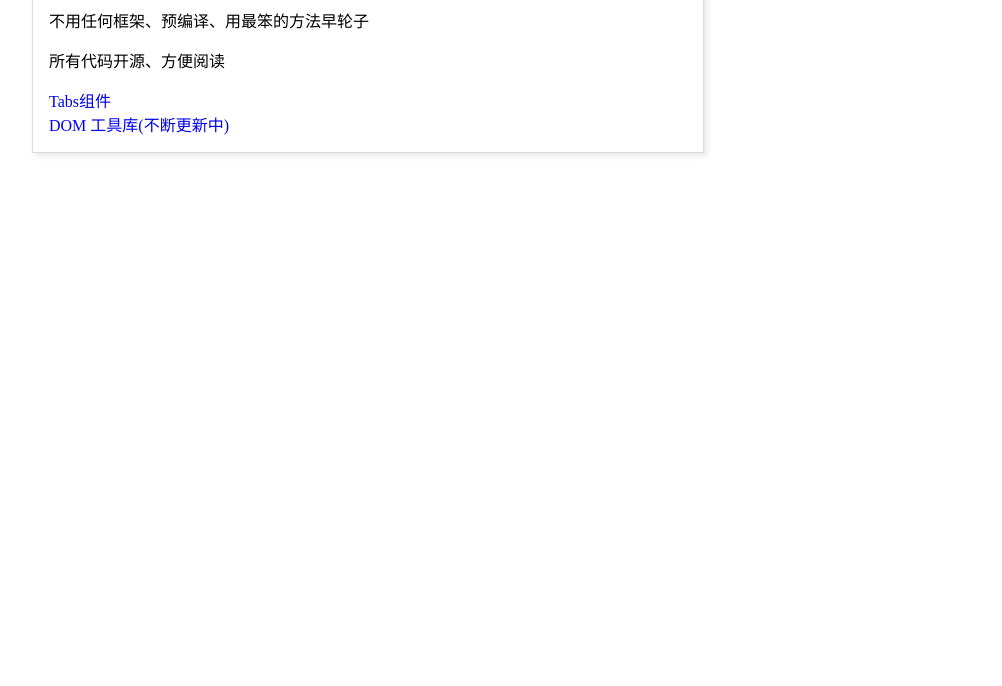
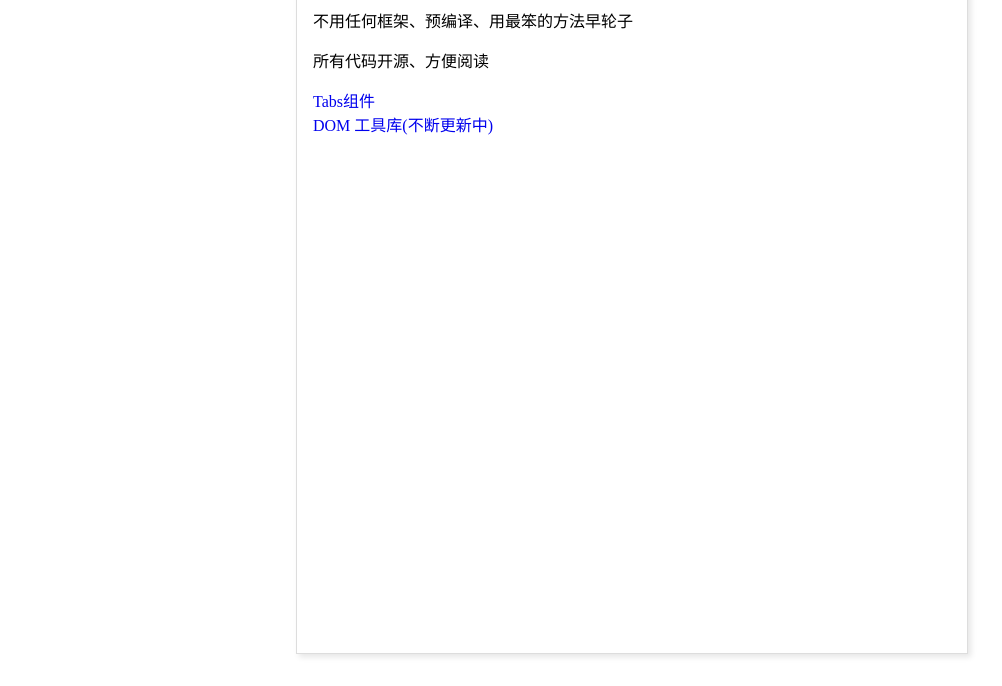
Before and after one commit to Younger-Peng/wheels, a website: page index.html in a window 1280 px wide. Shown: the part 114-800 px from the top of the page, without its empty margins (8-1010 px from the left). Drawn offline with Linux system fonts and the light colour scheme.

Commit message:
update style

```diff
--- a/index.html
+++ b/index.html
@@ -5,7 +5,12 @@
   <meta name="viewport" content="width=device-width, initial-scale=1.0">
   <meta http-equiv="X-UA-Compatible" content="ie=edge">
   <style>
-
+    body{
+      margin: 0;
+      min-height: 100vh;
+      display: flex;
+      justify-content: center;
+    }
 
     ol{
       list-style: none;
```
